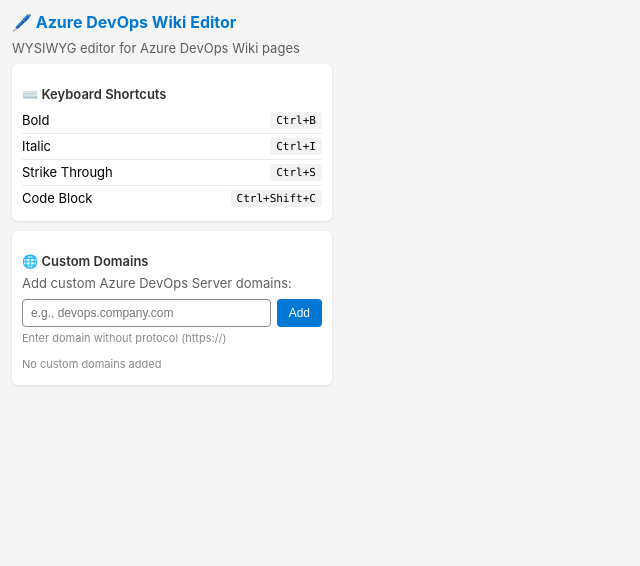
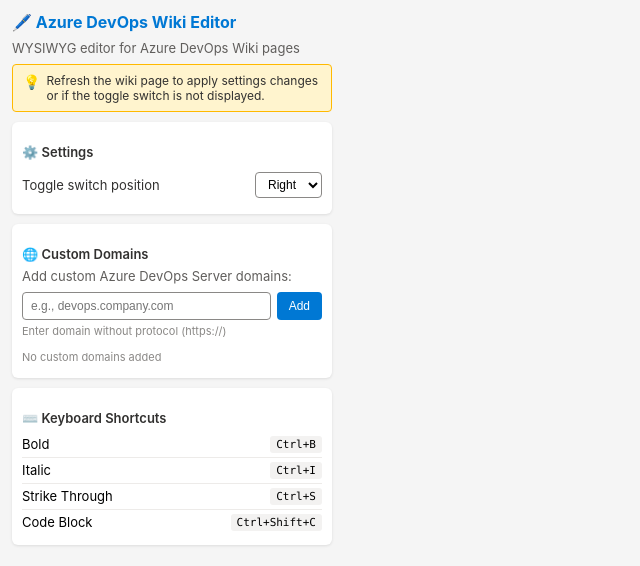
Before and after one commit to bthos/azure-devops-wiki-editor, a website built with webpack: page public/popup.html in a window 1280 px wide. Shown: the whole page, without its empty margins (0-640 px from the left). Built offline with nearby package versions, Linux system fonts and the light colour scheme; some packages are replaced by stand-ins of ours.

Commit message:
feat: enhance toggle switch functionality and add settings for position and custom domains

```diff
--- a/public/popup.html
+++ b/public/popup.html
@@ -144,12 +144,86 @@
             color: #8a8886;
             margin-top: 4px;
         }
+
+        /* Settings styles */
+        .setting-row {
+            display: flex;
+            justify-content: space-between;
+            align-items: center;
+            padding: 6px 0;
+        }
+
+        .setting-label {
+            font-size: 13px;
+            color: #323130;
+        }
+
+        .setting-select {
+            padding: 4px 8px;
+            border: 1px solid #8a8886;
+            border-radius: 4px;
+            font-size: 12px;
+            background: white;
+            cursor: pointer;
+        }
+
+        .setting-select:focus {
+            outline: none;
+            border-color: #0078d4;
+        }
+
+        /* Reminder notice */
+        .reminder-notice {
+            background: #fff4ce;
+            border: 1px solid #ffb900;
+            border-radius: 4px;
+            padding: 8px 10px;
+            margin-bottom: 10px;
+            font-size: 12px;
+            color: #323130;
+            display: flex;
+            align-items: flex-start;
+            gap: 6px;
+        }
+
+        .reminder-notice .icon {
+            font-size: 14px;
+            flex-shrink: 0;
+        }
     </style>
 </head>
 
 <body>
     <h3>🖊️ Azure DevOps Wiki Editor</h3>
     <p>WYSIWYG editor for Azure DevOps Wiki pages</p>
+
+    <div class="reminder-notice">
+        <span class="icon">💡</span>
+        <span>Refresh the wiki page to apply settings changes or if the toggle switch is not displayed.</span>
+    </div>
+
+    <div class="section">
+        <h4>⚙️ Settings</h4>
+        <div class="setting-row">
+            <span class="setting-label">Toggle switch position</span>
+            <select id="togglePosition" class="setting-select">
+                <option value="right">Right</option>
+                <option value="left">Left</option>
+            </select>
+        </div>
+    </div>
+
+    <div class="section">
+        <h4>🌐 Custom Domains</h4>
+        <p>Add custom Azure DevOps Server domains:</p>
+        <div class="domain-input-container">
+            <input type="text" id="customDomain" placeholder="e.g., devops.company.com">
+            <button id="addDomain">Add</button>
+        </div>
+        <div class="hint">Enter domain without protocol (https://)</div>
+        <div id="statusMessage" class="status-message" style="display: none;"></div>
+        <div id="domainList" class="domain-list"></div>
+    </div>
 
     <div class="section">
         <h4>⌨️ Keyboard Shortcuts</h4>
@@ -171,18 +245,6 @@
         </div>
     </div>
 
-    <div class="section">
-        <h4>🌐 Custom Domains</h4>
-        <p>Add custom Azure DevOps Server domains:</p>
-        <div class="domain-input-container">
-            <input type="text" id="customDomain" placeholder="e.g., devops.company.com">
-            <button id="addDomain">Add</button>
-        </div>
-        <div class="hint">Enter domain without protocol (https://)</div>
-        <div id="statusMessage" class="status-message" style="display: none;"></div>
-        <div id="domainList" class="domain-list"></div>
-    </div>
-
     <script src="popup.js"></script>
 </body>
 
--- a/public/popup.js
+++ b/public/popup.js
@@ -1,8 +1,13 @@
 // Azure DevOps Wiki Editor - Popup Script
 
 document.addEventListener("DOMContentLoaded", function () {
+    loadSettings();
     loadDomains();
 
+    // Settings event listeners
+    document.getElementById("togglePosition").addEventListener("change", saveSettings);
+
+    // Domain event listeners
     document.getElementById("addDomain").addEventListener("click", addDomain);
     document.getElementById("customDomain").addEventListener("keypress", function(e) {
         if (e.key === "Enter") {
@@ -10,6 +15,31 @@
         }
     });
 });
+
+/**
+ * Load saved settings
+ */
+function loadSettings() {
+    chrome.storage.sync.get(['togglePosition'], function(result) {
+        const position = result.togglePosition || 'right'; // Default to right
+        document.getElementById('togglePosition').value = position;
+    });
+}
+
+/**
+ * Save settings when changed
+ */
+function saveSettings() {
+    const togglePosition = document.getElementById('togglePosition').value;
+
+    chrome.storage.sync.set({ togglePosition: togglePosition }, function() {
+        if (chrome.runtime.lastError) {
+            console.error('Error saving settings:', chrome.runtime.lastError);
+            return;
+        }
+        console.log('Settings saved: togglePosition =', togglePosition);
+    });
+}
 
 /**
  * Load saved custom domains and display them
--- a/src/main.ts
+++ b/src/main.ts
@@ -89,10 +89,12 @@
 
 /**
  * Create the custom mode toggle switch
+ * @param position - 'left' or 'right' (default: 'right')
  */
-function createModeToggle(): HTMLElement {
+function createModeToggle(position: string = 'right'): HTMLElement {
     const container = document.createElement('div');
     container.id = 'wysiwyg-toggle-container';
+    container.setAttribute('data-position', position);
     container.innerHTML = `
         <div class="wysiwyg-toggle">
             <span class="toggle-label markdown-label active">Markdown</span>
@@ -406,8 +408,12 @@
         return;
     }
 
+    // Load toggle position setting and create toggle
+    chrome.storage.sync.get(['togglePosition'], function(result) {
+        const position = result.togglePosition || 'right'; // Default to right
+
         // Create and insert toggle at the top of the wiki editor
-    const toggle = createModeToggle();
+        const toggle = createModeToggle(position);
         wikiEditor.insertBefore(toggle, wikiEditor.firstChild);
 
         // Setup toggle event listener
@@ -421,6 +427,7 @@
                 }
             });
         }
+    });
 }
 
 // Use MutationObserver for better performance
```
Also changed, not shown: public/custom-styles.css (+17 -2 lines). Lines whose indentation alone changed are shown as unchanged.
